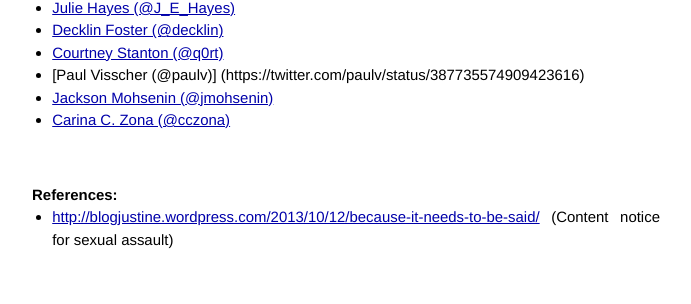
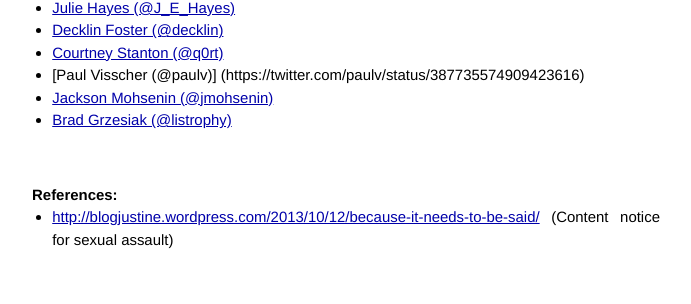
Before and after one commit to techtektek/tech-event-attendance-pledge.github.io, a Jekyll site: the page built from _posts/2013-10-12-objo.markdown, in a window 1280 px wide. Shown: the part 571-875 px from the top of the page, without its empty margins (294-985 px from the left). Built offline with Jekyll 4.4.1, drawn with Linux system fonts in a browser that asks for light colours; Markdown is read by kramdown in place of the engine named in the settings.

Commit message:
Add @listrophy

```diff
--- a/_posts/2013-10-12-objo.markdown
+++ b/_posts/2013-10-12-objo.markdown
@@ -28,7 +28,7 @@ O'Brien (also known as objo) is in attendance:
 * [Courtney Stanton (@q0rt)](https://twitter.com/q0rt/status/389065553580933120)
 * [Paul Visscher (@paulv)] (https://twitter.com/paulv/status/387735574909423616)
 * [Jackson Mohsenin (@jmohsenin)](https://twitter.com/jmohsenin/status/389084099446464512)
-* [Carina C. Zona (@cczona)](https://twitter.com/cczona/status/389085966905786368)
+* [Brad Grzesiak (@listrophy)](https://twitter.com/listrophy/status/387758367160025088)
 
 <br/>
 
```
